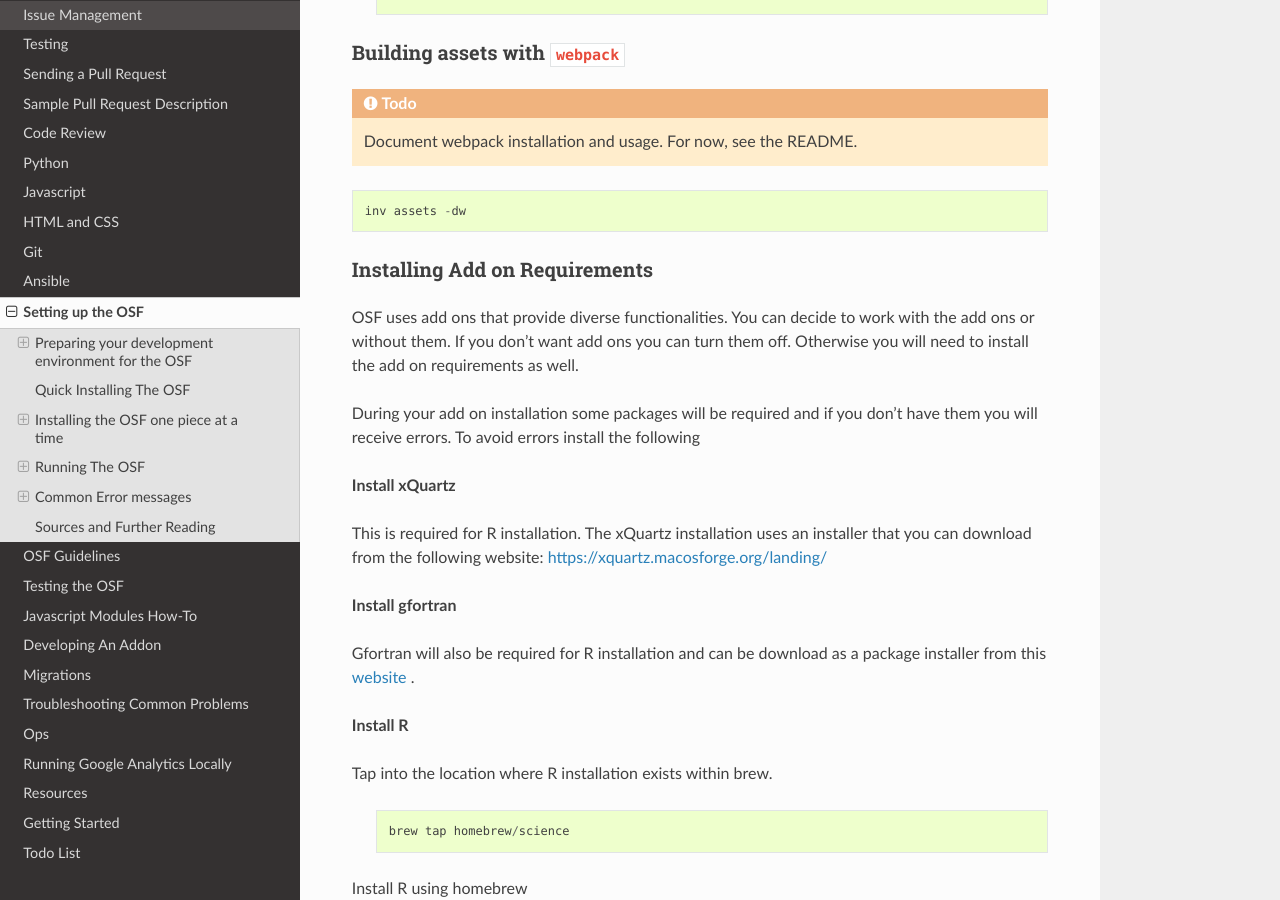
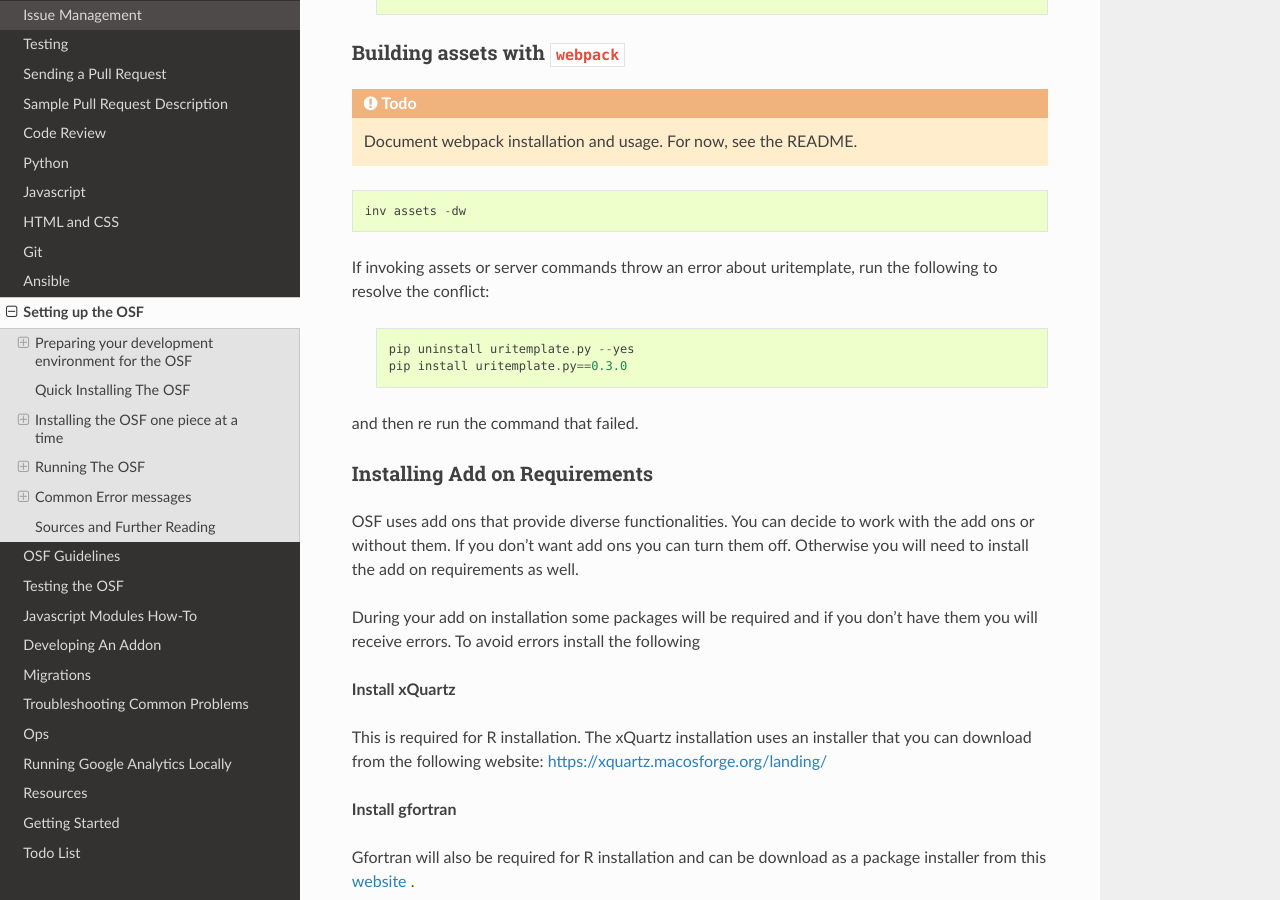
Before and after one commit to CenterForOpenScience/COSDev, a Sphinx documentation site: the page built from docs/osf/setup.rst, in a window 1280 px wide and 900 px high, scrolled down 7616 px. Built offline with Sphinx 7.4.7 and the Read the Docs theme 2.0.0, drawn with Linux system fonts in a browser that asks for light colours.

Commit message:
Add work around for uritemplate conflict that causes fail on setup

```diff
--- a/docs/osf/setup.rst
+++ b/docs/osf/setup.rst
@@ -340,6 +340,14 @@ Building assets with ``webpack``
 
     inv assets -dw
 
+If invoking assets or server commands throw an error about uritemplate, run the following to resolve the conflict:
+
+    ::
+
+        pip uninstall uritemplate.py --yes
+        pip install uritemplate.py==0.3.0
+
+and then re run the command that failed.
 
 Installing Add on Requirements
 ------------------------------
```
